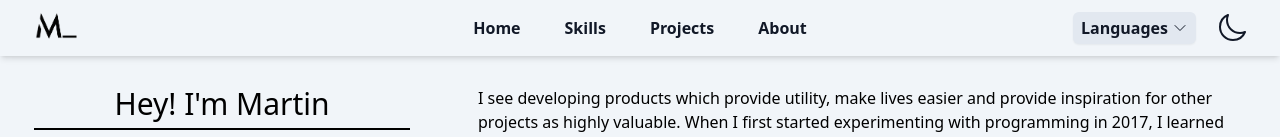
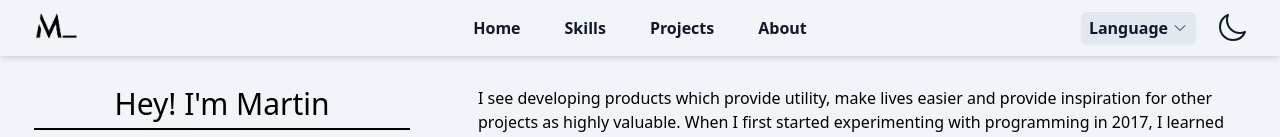
Before and after one commit to ZeroWave022/personal-website, a React (Vite) app: page / in a window 1280 px wide. Shown: the top 137 px of the page. Built offline with nearby package versions, Linux system fonts and the light colour scheme.

Commit message:
feat: Translate LanguageSwitcher

```diff
--- a/public/locales/en/translation.json
+++ b/public/locales/en/translation.json
@@ -38,7 +38,8 @@
         "home": "Home",
         "skills": "Skills",
         "projects": "Projects",
-        "about": "About"
+        "about": "About",
+        "language": "Language"
     },
     "footer": {
         "title": "My Portfolio"
--- a/public/locales/no/translation.json
+++ b/public/locales/no/translation.json
@@ -38,7 +38,8 @@
         "home": "Hjem",
         "skills": "Kompetanse",
         "projects": "Prosjekter",
-        "about": "Om"
+        "about": "Om",
+        "language": "Språk"
     },
     "footer": {
         "title": "Mitt portefølje"
--- a/public/locales/pl/translation.json
+++ b/public/locales/pl/translation.json
@@ -40,7 +40,8 @@
         "home": "Strona główna",
         "skills": "Kompetencje",
         "projects": "Projekty",
-        "about": "O stronie"
+        "about": "O stronie",
+        "language": "Język"
     },
     "footer": {
         "title": "Moje portfolio"
--- a/src/components/LanguageSwitcher.tsx
+++ b/src/components/LanguageSwitcher.tsx
@@ -7,7 +7,7 @@ import config from "@root/config.json";
 import classNames from "classnames";
 
 export function LanguageSwitcher() {
-    const { i18n } = useTranslation();
+    const { t, i18n } = useTranslation();
 
     const genBtnClass = (active: boolean, lngSelected: boolean) => {
         return classNames({
@@ -19,7 +19,7 @@ export function LanguageSwitcher() {
     return (
         <Menu as="div" className="relative block">
             <Menu.Button className="flex items-center gap-1 rounded-md bg-slate-200 px-2 py-1 shadow-sm dark:bg-neutral-700">
-                Languages
+                {t("nav.language")}
                 <ChevronDownIcon className="h-4 w-4 duration-150 ease-in-out ui-open:-rotate-180" />
             </Menu.Button>
 
```
